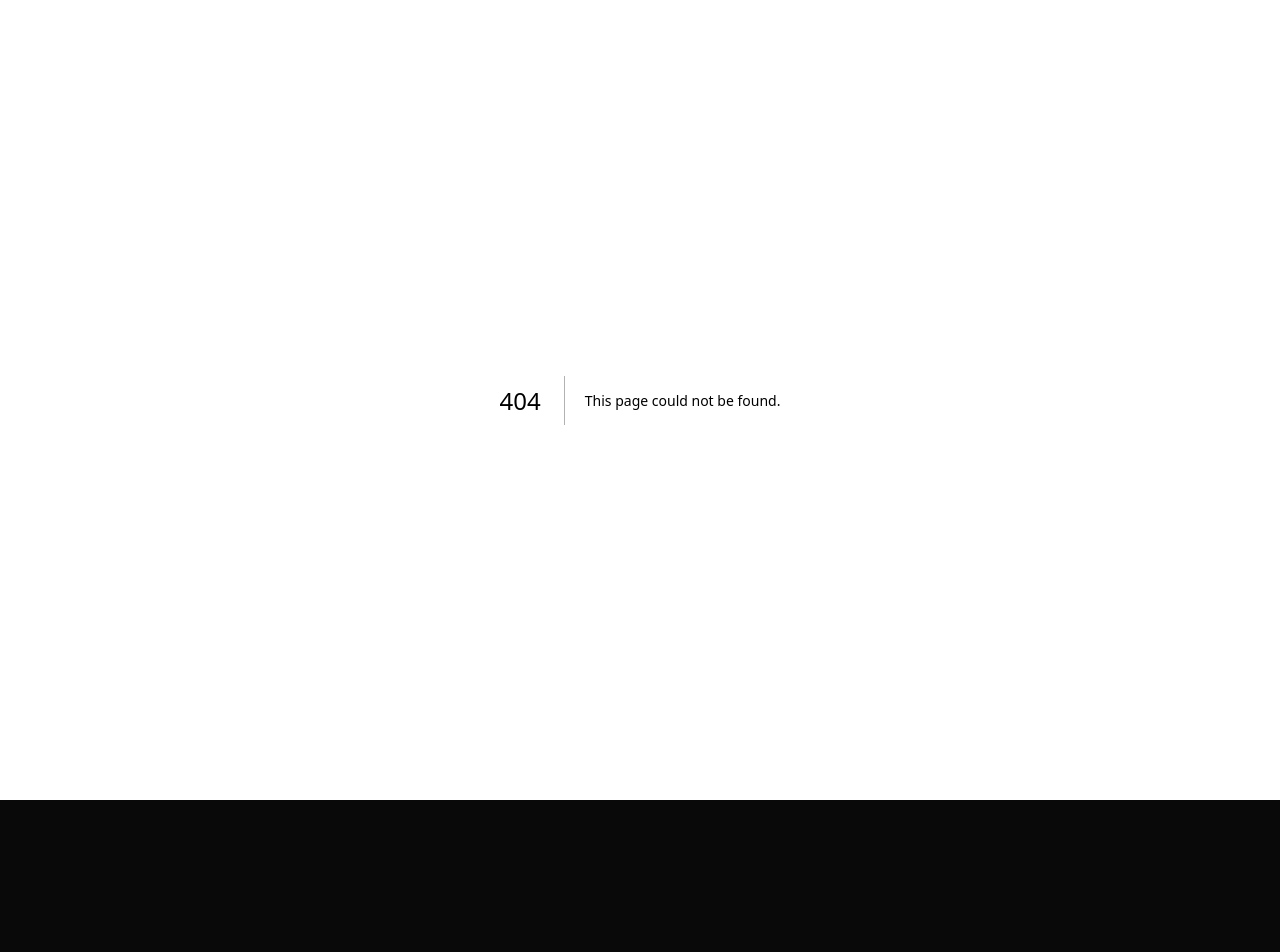
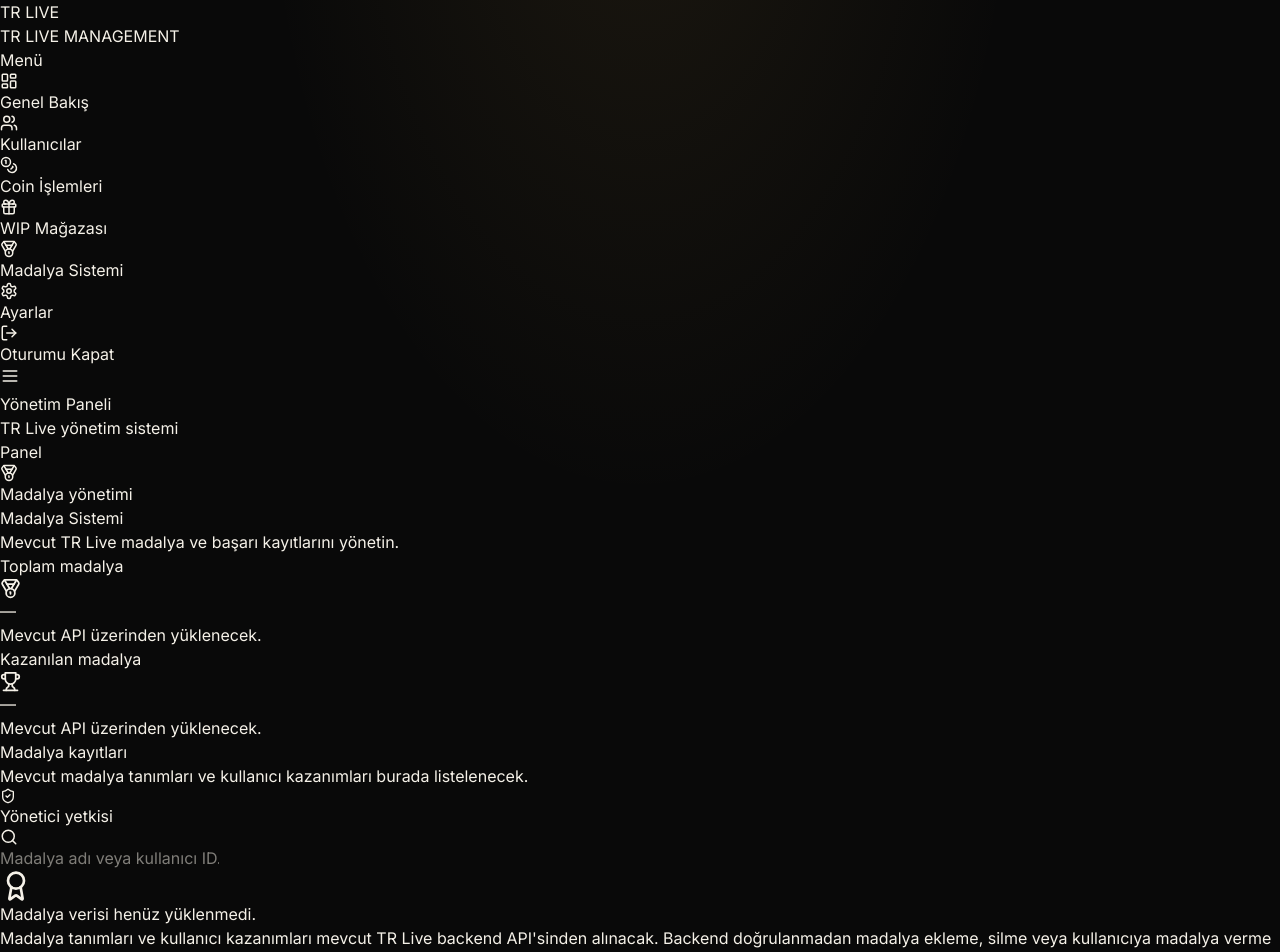
Before and after one commit to Trlive/Trlive-Web, a Next.js app: page /admin/medals in a window 1280 px wide. Before the commit this address had no page. Shown: the top 952 px of the page. Before the commit the page ends 800 px from the top, so only its background shows below. Built offline with nearby package versions, Linux system fonts and the light colour scheme.

Commit message:
Create Admin Medals Management Page
This page allows admin users to manage medals and view medal records. It includes sections for total medals, earned medals, and a search input for filtering.

```diff
--- /dev/null
+++ b/src/app/admin/medals/page.tsx
@@ -0,0 +1,95 @@
+import type { Metadata } from "next";
+import PanelShell from "@/components/panel-shell";
+import {
+  Medal,
+  Search,
+  ShieldCheck,
+  Trophy,
+  Award,
+} from "lucide-react";
+
+export const metadata: Metadata = {
+  title: "Madalya Sistemi | TR Live",
+};
+
+export default function AdminMedalsPage() {
+  return (
+    <PanelShell panel="admin">
+      <div className="mb-8">
+        <div className="flex items-center gap-2 text-sm text-[#d7b56d]">
+          <Medal size={18} />
+          Madalya yönetimi
+        </div>
+
+        <h2 className="mt-2 text-2xl font-bold">Madalya Sistemi</h2>
+
+        <p className="mt-2 text-sm text-gray-500">
+          Mevcut TR Live madalya ve başarı kayıtlarını yönetin.
+        </p>
+      </div>
+
+      <div className="grid gap-4 sm:grid-cols-2">
+        <div className="rounded-2xl border border-[#30291e] bg-[#111111] p-5">
+          <div className="flex items-center justify-between">
+            <span className="text-sm text-gray-400">Toplam madalya</span>
+            <Medal size={21} className="text-[#d7b56d]" />
+          </div>
+          <p className="mt-5 text-2xl font-bold">—</p>
+          <p className="mt-2 text-xs text-gray-500">
+            Mevcut API üzerinden yüklenecek.
+          </p>
+        </div>
+
+        <div className="rounded-2xl border border-[#30291e] bg-[#111111] p-5">
+          <div className="flex items-center justify-between">
+            <span className="text-sm text-gray-400">Kazanılan madalya</span>
+            <Trophy size={21} className="text-[#d7b56d]" />
+          </div>
+          <p className="mt-5 text-2xl font-bold">—</p>
+          <p className="mt-2 text-xs text-gray-500">
+            Mevcut API üzerinden yüklenecek.
+          </p>
+        </div>
+      </div>
+
+      <div className="mt-8 rounded-2xl border border-[#30291e] bg-[#111111] p-5 md:p-6">
+        <div className="flex flex-col justify-between gap-4 md:flex-row md:items-center">
+          <div>
+            <h3 className="text-lg font-semibold">Madalya kayıtları</h3>
+            <p className="mt-1 text-sm text-gray-500">
+              Mevcut madalya tanımları ve kullanıcı kazanımları burada listelenecek.
+            </p>
+          </div>
+
+          <div className="flex items-center gap-2 rounded-xl border border-[#4b3c22] bg-[#17140e] px-3 py-2 text-xs text-[#d7b56d]">
+            <ShieldCheck size={16} />
+            Yönetici yetkisi
+          </div>
+        </div>
+
+        <div className="mt-6 flex items-center gap-3 rounded-xl border border-[#30291e] bg-[#171717] px-4 py-3">
+          <Search size={18} className="text-gray-500" />
+          <input
+            type="search"
+            disabled
+            aria-label="Madalya ara"
+            placeholder="Madalya adı veya kullanıcı ID..."
+            className="w-full bg-transparent text-sm text-white outline-none placeholder:text-gray-600 disabled:cursor-not-allowed"
+          />
+        </div>
+
+        <div className="mt-5 rounded-xl border border-dashed border-[#403522] px-5 py-12 text-center">
+          <Award size={32} className="mx-auto mb-3 text-[#8c713d]" />
+          <p className="font-medium text-gray-300">
+            Madalya verisi henüz yüklenmedi.
+          </p>
+          <p className="mx-auto mt-2 max-w-lg text-xs leading-6 text-gray-500">
+            Madalya tanımları ve kullanıcı kazanımları mevcut TR Live
+            backend API'sinden alınacak. Backend doğrulanmadan madalya
+            ekleme, silme veya kullanıcıya madalya verme işlemi yapılmayacak.
+          </p>
+        </div>
+      </div>
+    </PanelShell>
+  );
+}
```
